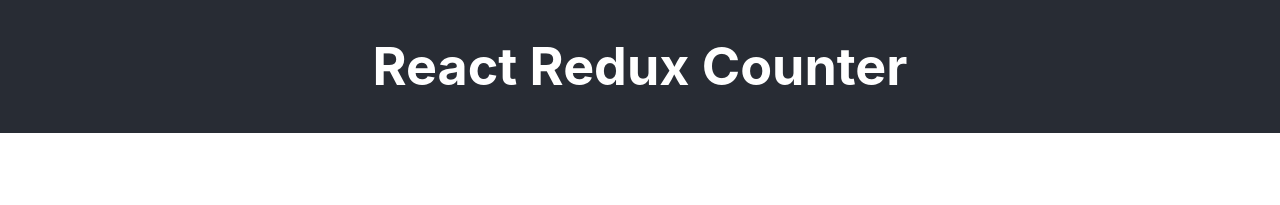
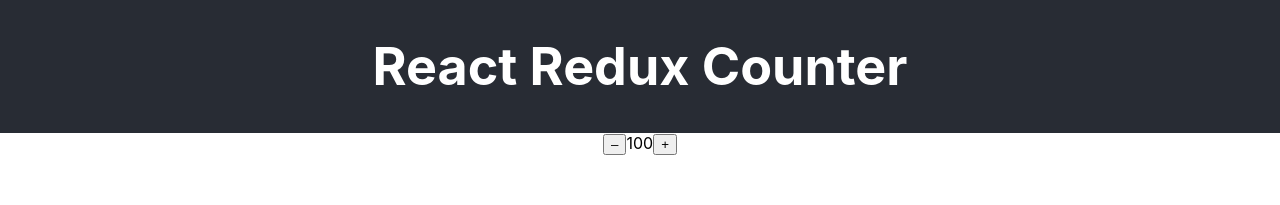
Before and after one commit to JasonLev/react-redux-counter, a React (Create React App) app: page / in a window 1280 px wide. Shown: the top 205 px of the page. Built offline with nearby package versions, Linux system fonts and the light colour scheme.

Commit message:
f/setup of redux store and reducer, connect on Counter

```diff
--- a/package.json
+++ b/package.json
@@ -6,6 +6,7 @@
   "dependencies": {
     "react": "^16.6.3",
     "react-dom": "^16.6.3",
+    "react-redux": "^5.1.1",
     "react-scripts": "2.1.1",
     "redux": "^4.0.1"
   },
--- a/src/App.js
+++ b/src/App.js
@@ -1,14 +1,28 @@
 import React, { Component } from 'react';
+import Counter from './Counter';
+import { createStore } from 'redux';
+import { Provider } from 'react-redux';
 import './App.css';
+
+const reducer = () => {
+  return {
+    count: 100
+  }
+};
+
+const store = createStore(reducer);
 
 class App extends Component {
   render() {
     return (
-      <div className="App">
-        <header className="App-header">
-          <h1>React Redux Counter</h1>
-        </header>
-      </div>
+      <Provider store={store}>
+        <div className="App">
+          <header className="App-header">
+            <h1>React Redux Counter</h1>
+          </header>
+          <Counter />
+        </div>
+      </Provider>
     );
   }
 }
--- /dev/null
+++ b/src/Counter.js
@@ -0,0 +1,21 @@
+import React, { Component } from 'react';
+import { connect } from 'react-redux';
+
+
+class Counter extends Component {
+  render() {
+    return (
+      <main>
+        <button>&ndash;</button>
+        <span className="count">{this.props.count}</span>
+        <button>+</button>
+      </main>
+    );
+  }
+}
+
+const mapStateToProps = state => ({
+  count: state.count
+});
+
+export default connect(mapStateToProps)(Counter);
```
Also changed, not shown: 1 other file (tests, documents, lock files or other folders).
